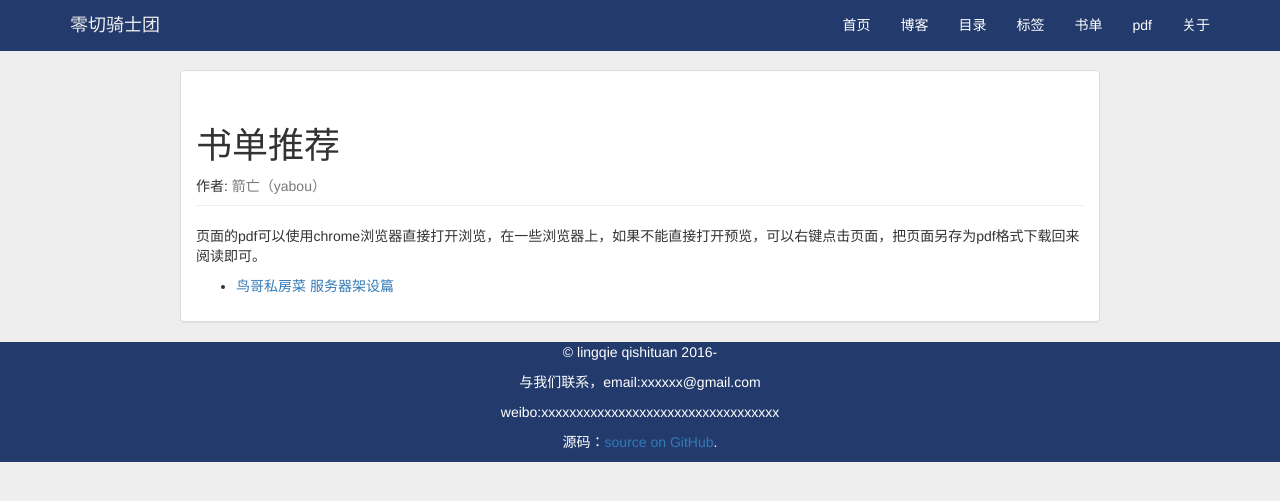
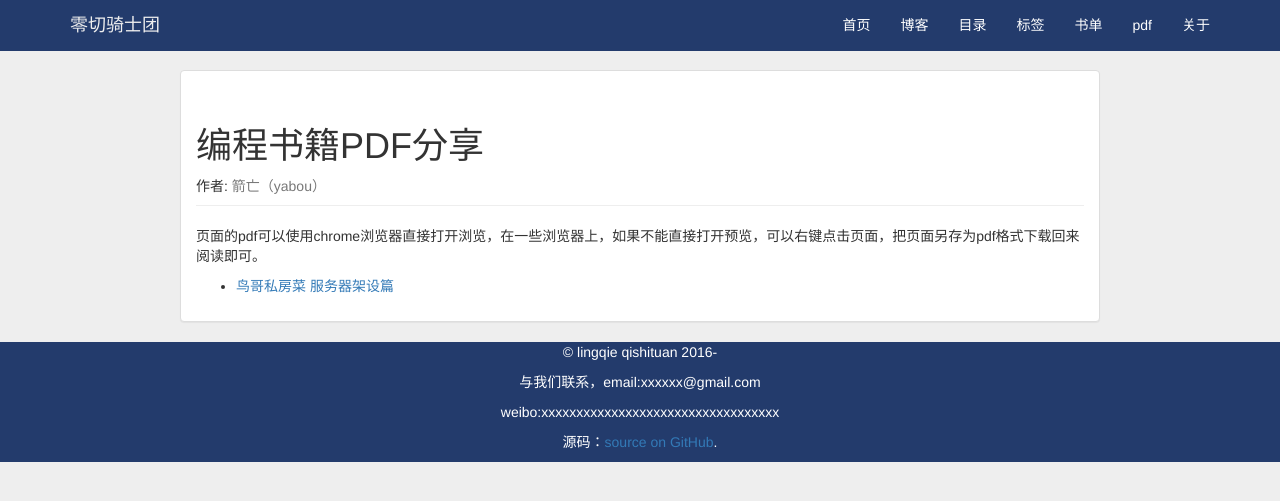
Before and after one commit to lingqie/lingqie.github.io, a Jekyll site: the page built from pdf/index.md, in a window 1280 px wide. Shown: the top 501 px of the page. Built offline with Jekyll 4.4.1, drawn with Linux system fonts in a browser that asks for light colours.

Commit message:
add pdf header

```diff
--- a/pdf/index.md
+++ b/pdf/index.md
@@ -1,6 +1,6 @@
 ---
 layout: post
-title: 书单推荐
+title: 编程书籍PDF分享
 ---
 
 页面的pdf可以使用chrome浏览器直接打开浏览，在一些浏览器上，如果不能直接打开预览，可以右键点击页面，把页面另存为pdf格式下载回来阅读即可。
```
